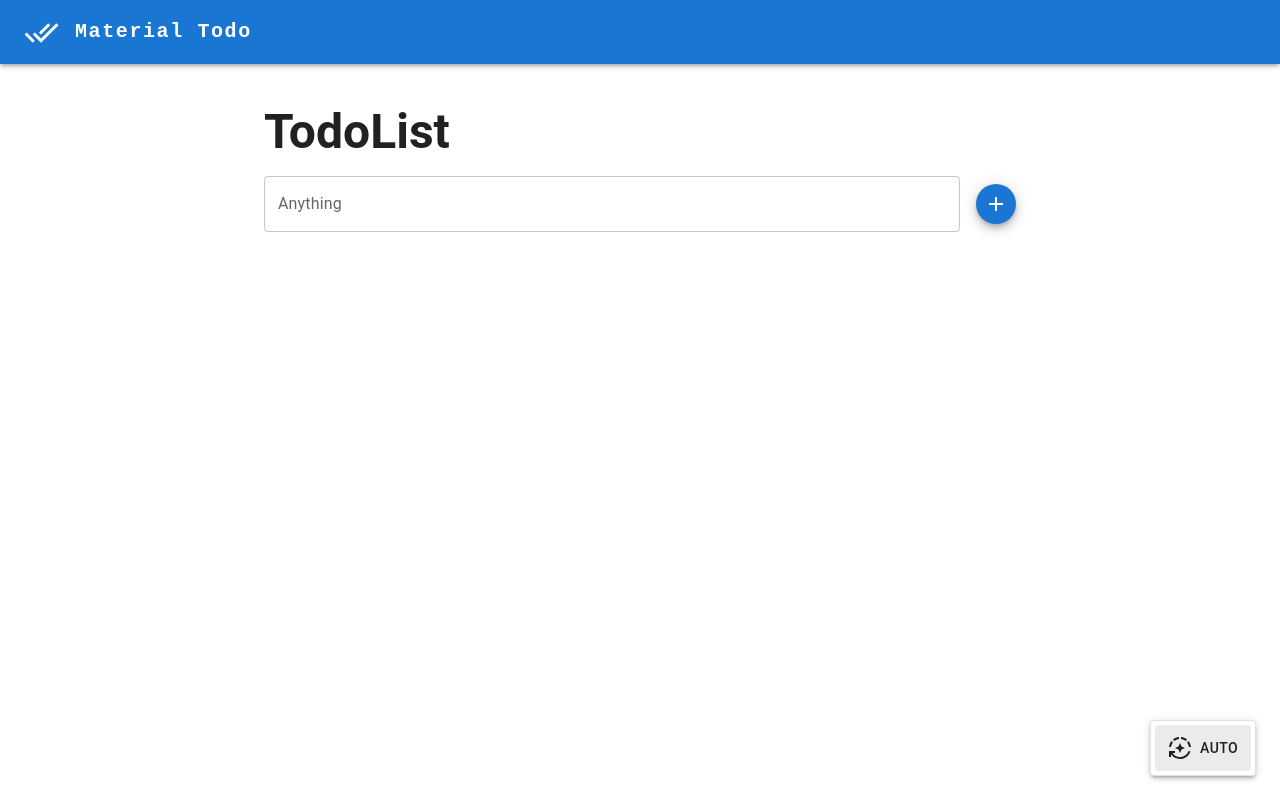
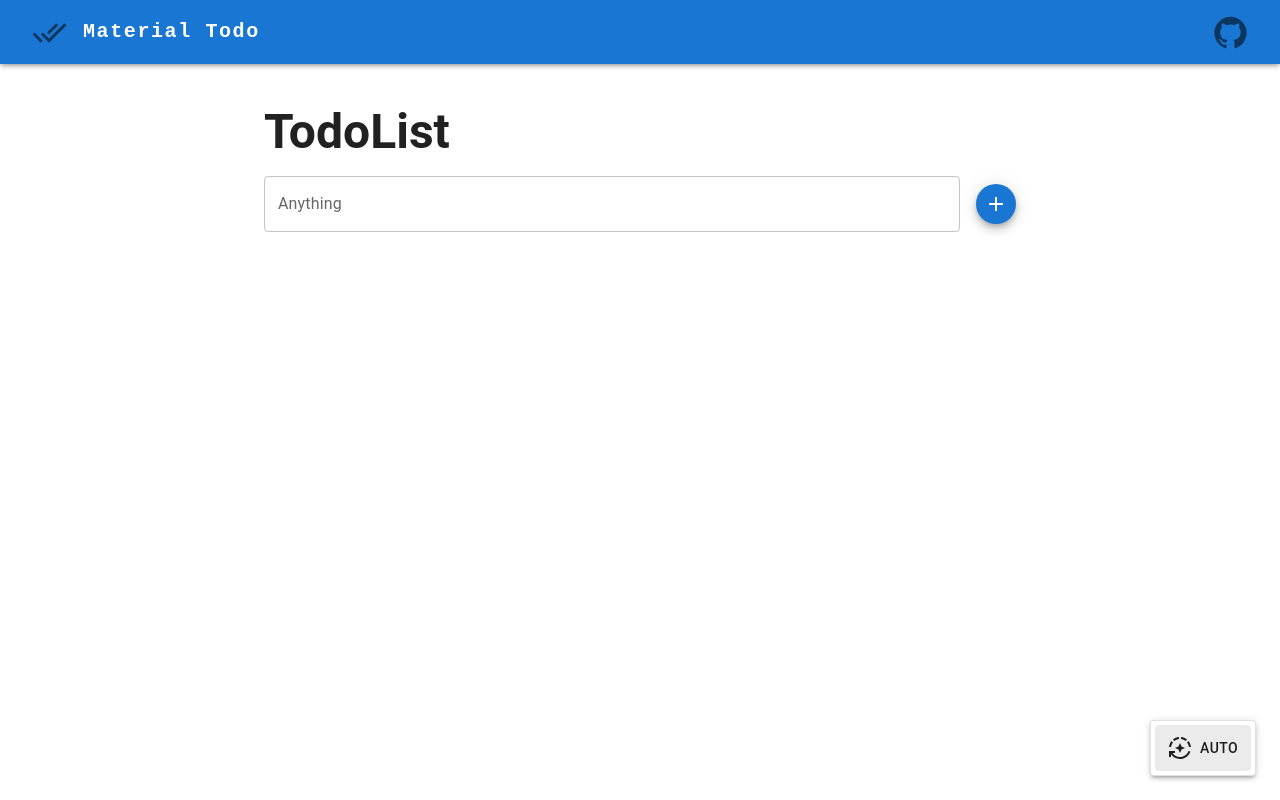
Before and after one commit to CodaChan/material-todo, a React (Vite) app: page / in a window 1280 px wide. Built offline with nearby package versions, Linux system fonts and the light colour scheme.

Commit message:
feat: add github link

```diff
--- a/src/components/TopBar.tsx
+++ b/src/components/TopBar.tsx
@@ -1,5 +1,5 @@
-import { DoneAll } from "@mui/icons-material";
-import { AppBar, styled, Toolbar, Typography } from "@mui/material";
+import { DoneAll, GitHub } from "@mui/icons-material";
+import { AppBar, IconButton, styled, Toolbar, Typography } from "@mui/material";
 
 const Offset = styled("div")(({ theme }) => theme.mixins.toolbar);
 
@@ -8,7 +8,13 @@ export default function TopBar() {
         <>
             <AppBar elevation={3}>
                 <Toolbar>
-                    <DoneAll fontSize="large" sx={{ mr: 2 }} />
+                    <IconButton
+                        component="a"
+                        href="/"
+                        sx={{ mr: 1 }}
+                    >
+                        <DoneAll fontSize="large" />
+                    </IconButton>
                     <Typography
                         noWrap
                         variant="h6"
@@ -21,6 +27,12 @@ export default function TopBar() {
                     >
                         Material Todo
                     </Typography>
+                    <IconButton
+                        component="a"
+                        href="https://github.com/CodaChan/material-todo"
+                    >
+                        <GitHub fontSize="large" />
+                    </IconButton>
                 </Toolbar>
             </AppBar>
             <Offset />
```
Also changed, not shown: 1 other file (tests, documents, lock files or other folders).
